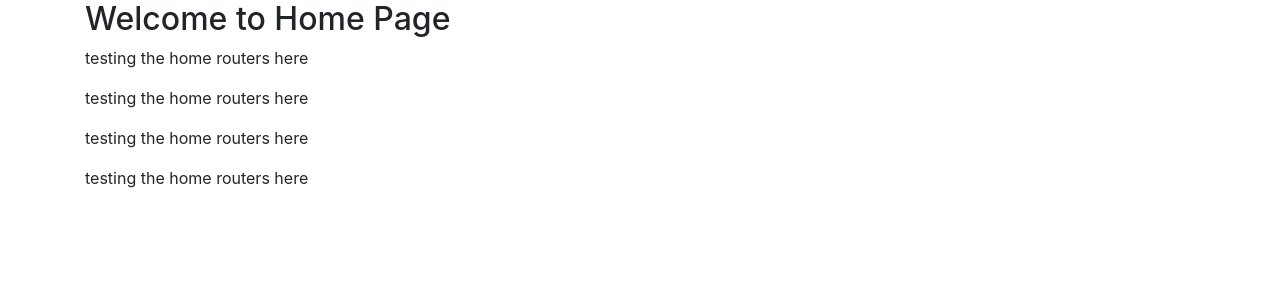
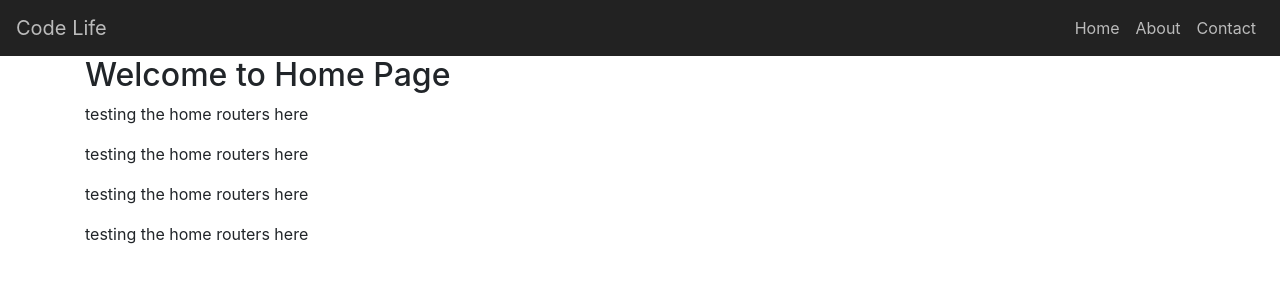
Before and after one commit to malik-i/project-idk, a React (Create React App) app: page / in a window 1280 px wide. Shown: the top 300 px of the page. Built offline with nearby package versions, Linux system fonts and the light colour scheme.

Commit message:
navbar all finished, added a togglable collapse list

```diff
--- a/src/App.js
+++ b/src/App.js
@@ -5,11 +5,13 @@
 import Contact from "./Contact"
 import NoMatch from "./NoMatch"
 import Layout from "./components/Layout"
+import NavigationBar from "./components/NavigationBar"
 
 class App extends Component {
   render(){
     return(
       <React.Fragment>
+        <NavigationBar />
         <Layout>
           <Router>
             <Switch>
--- /dev/null
+++ b/src/components/NavigationBar.js
@@ -0,0 +1,38 @@
+import React from 'react'
+import {Nav, Navbar} from 'react-bootstrap'
+import styled from 'styled-components'
+
+const Styles = styled.div`
+    .navbar{
+        background-color: #222;
+    }
+
+    .navbar-brand, .navbar-nav .nav-link{
+        color: #bbb;
+        &:hover {
+            color: white;
+        }
+    }
+`;
+
+const NavigationBar = () => {
+    return(
+    <Styles>
+        <Navbar expand="lg">
+            <Navbar.Brand href="/">Code Life</Navbar.Brand>
+            <Navbar.Toggle aria-controls="basic-navbar-nav" />
+            <Navbar.Collapse id="basic-navbar-nav">
+                <Nav className="ml-auto">
+                    <Nav.Item><Nav.Link href="/">Home</Nav.Link></Nav.Item>
+                    <Nav.Item><Nav.Link href="/about">About</Nav.Link></Nav.Item>
+                    <Nav.Item><Nav.Link href="/contact">Contact</Nav.Link></Nav.Item>
+
+                </Nav>
+            </Navbar.Collapse>
+
+        </Navbar>
+    </Styles>
+    )
+}
+
+export default NavigationBar
```
